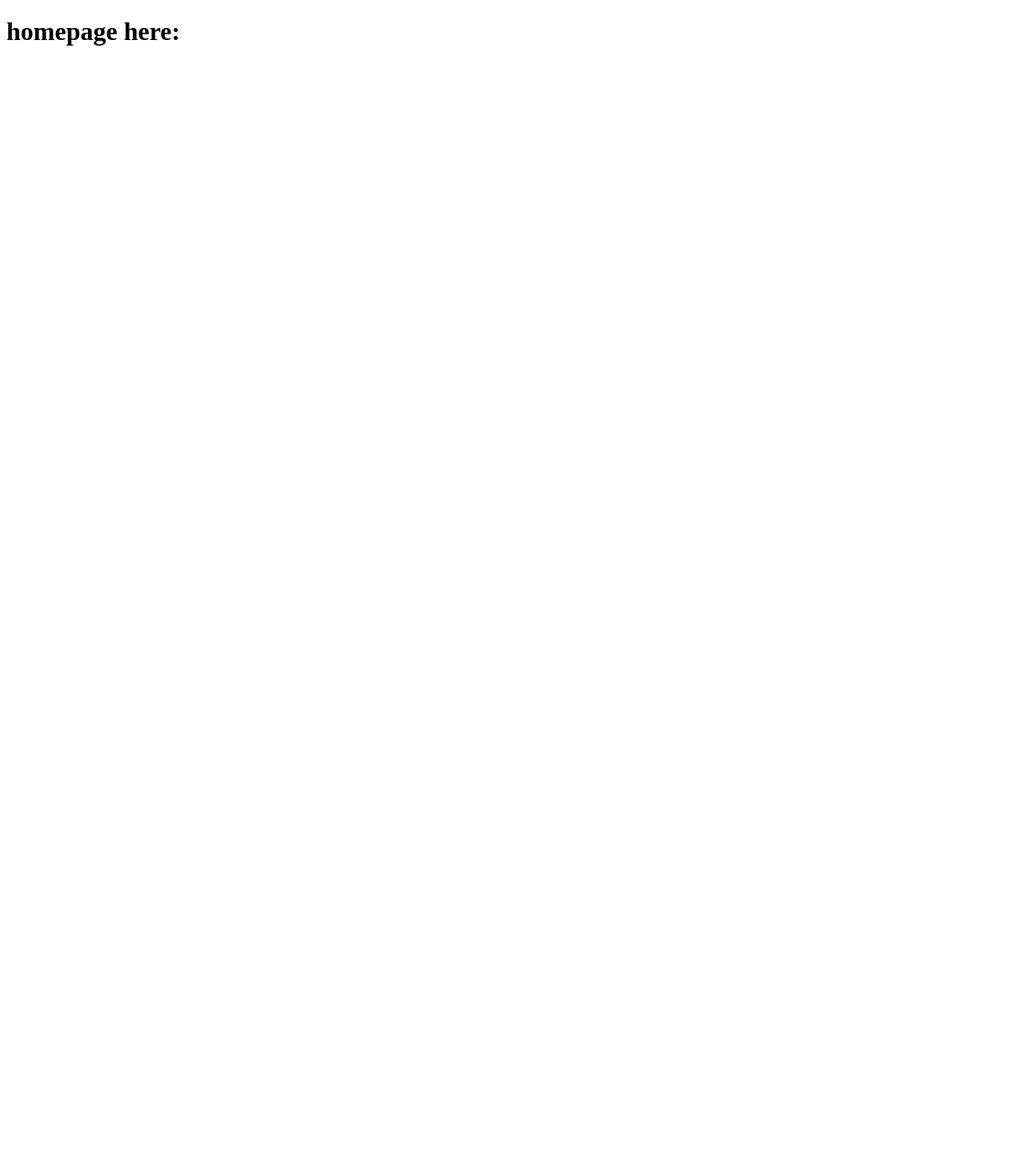
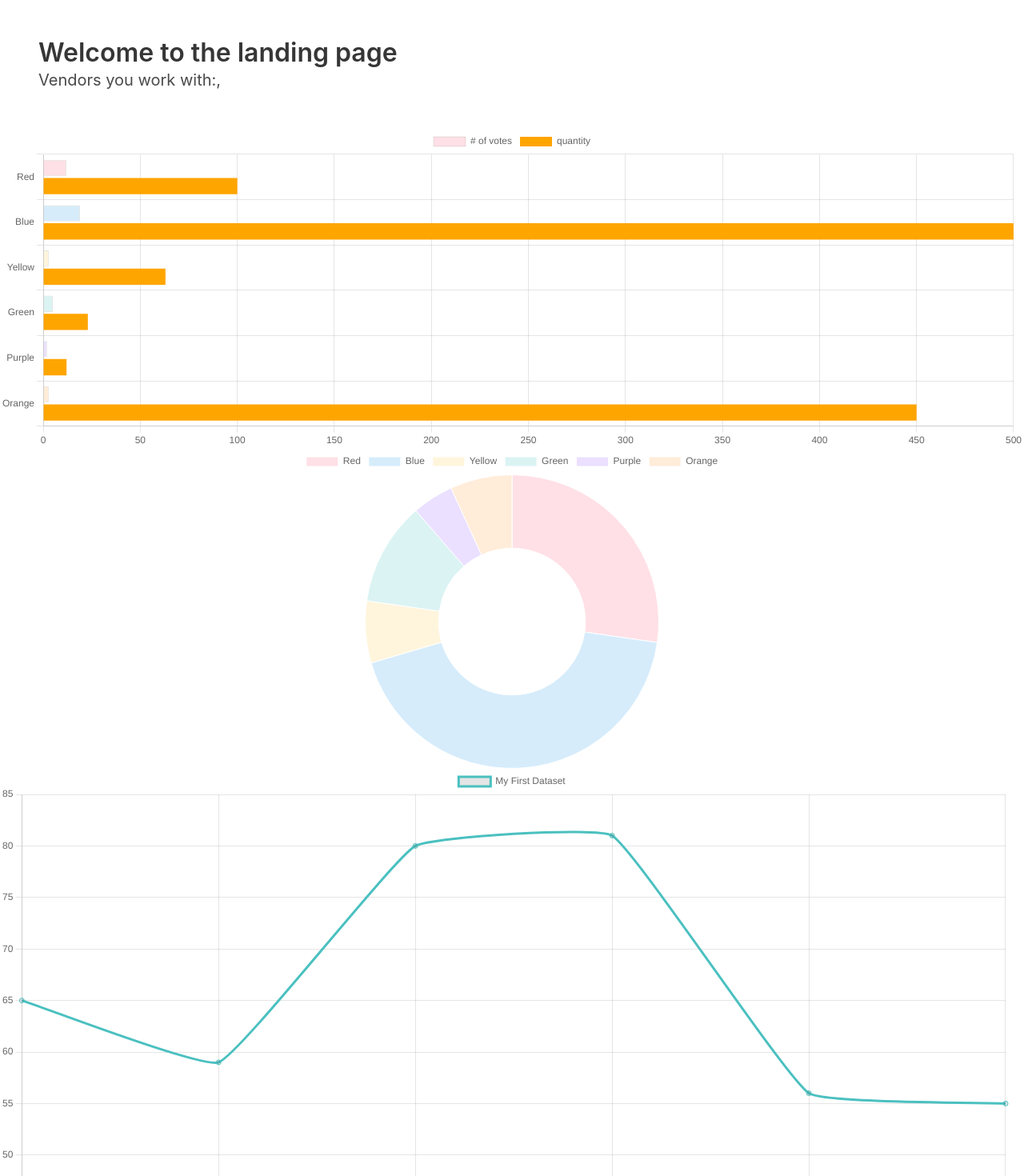
Before and after one commit to CloudBlue-GCSPdM/reseller-panel, a React (Create React App) app in the folder frontend/: page / in a window 1280 px wide. Shown: the top 1470 px of the page at 80% size. Before the commit the page ends 800 px from the top, so only its background shows below. Built offline with nearby package versions, Linux system fonts and the light colour scheme; no server answers.

Commit message:
added chart componnets, styled homepage, included css

```diff
--- a/frontend/package.json
+++ b/frontend/package.json
@@ -8,8 +8,11 @@
     "@testing-library/user-event": "^13.5.0",
     "axios": "^0.25.0",
     "bulma": "^0.9.3",
+    "chart.js": "^3.7.0",
     "react": "^17.0.2",
+    "react-chartjs-2": "^4.0.1",
     "react-dom": "^17.0.2",
+    "react-router-dom": "^6.2.1",
     "react-scripts": "5.0.0",
     "web-vitals": "^2.1.4"
   },
--- a/frontend/src/App.jsx
+++ b/frontend/src/App.jsx
@@ -1,4 +1,21 @@
 import React, { useEffect, useState } from "react";
+
+
+//components
+import Navbar from './components/Navbar';
+import BarChart from "./components/Charts/BarChart";
+import ScatterChart from "./components/Charts/ScatterChart";
+import DoughnutChart from "./components/Charts/DoughnutChart";
+import LineChart from "./components/Charts/LineChart";
+import Title from "./components/Title";
+
+//router
+import { BrowserRouter as Router, Routes, Route, Link } from "react-router-dom";
+
+//css
+import 'bulma/css/bulma.min.css'
+
+
 
 const App = () => {
   const [message, setMessage] = useState("");
@@ -17,11 +34,12 @@ const response = await fetch("/apitest", requestOptions);
 const data = JSON.parse(await response.text())
 
 
+console.log({data})
   if (!response.ok) {
     console.log("something went wrong")
   } else {
     console.log({ data })
-    setMessage(JSON.stringify(data.test.sample))
+    setMessage(JSON.stringify(data.vendors))
   }
 
 
@@ -33,7 +51,26 @@ useEffect (()=>{
 
   return (
     <div>
-      <h1> homepage here: {message} </h1>
+
+      <Title props={{"title": "Welcome to the landing page", "subtitle": `Vendors you work with:, ${message}`}}/>
+
+      <BarChart/>
+      <DoughnutChart/>
+      <LineChart/>
+
+      {/* <Routes>
+        <Route path='/' element={}></Route>
+
+      </Routes> */}
+
+      {/* <Router>
+        <Navbar />
+        <Routes>
+          <Route path='/'></Route>
+        </Routes>
+      </Router> */}
+
+
     </div>
   );
 };
--- /dev/null
+++ b/frontend/src/components/Charts/BarChart.js
@@ -0,0 +1,49 @@
+import React from 'react';
+
+
+//line needed to render (without tree shacking)
+import { Chart as ChartJS } from 'chart.js/auto'
+import { Bar } from 'react-chartjs-2'
+
+//components have to receive a dataset [] with properties:
+// labels, data, background color.
+
+const BarChart = () => {
+  return ( <div>
+
+    <Bar
+    data={{
+      labels: ['Red', 'Blue', 'Yellow', 'Green', 'Purple', 'Orange'],
+      datasets: [
+        {
+          label:"# of votes",
+          data : [12, 19, 3, 5, 2, 3],
+          backgroundColor: [
+            'rgba(255, 99, 132, 0.2)',
+            'rgba(54, 162, 235, 0.2)',
+            'rgba(255, 206, 86, 0.2)',
+            'rgba(75, 192, 192, 0.2)',
+            'rgba(153, 102, 255, 0.2)',
+            'rgba(255, 159, 64, 0.2)'
+        ],
+        borderWidth: 1
+        },
+        {
+          label: "quantity",
+          data: [100,500,63,23,12,450],
+          backgroundColor: 'Orange',
+          borderColor: "red"
+        }
+      ],
+    }}
+    height={400}
+    width={600}
+    options={{maintainAspectRatio:false,
+      indexAxis: 'y'
+    }}
+    />
+  </div> );
+}
+
+
+export default BarChart;
--- /dev/null
+++ b/frontend/src/components/Charts/DoughnutChart.js
@@ -0,0 +1,39 @@
+import React from 'react';
+import { Doughnut } from 'react-chartjs-2';
+
+const DoughnutChart = () => {
+  return <div>
+      <Doughnut
+
+      data={{
+        labels: ['Red', 'Blue', 'Yellow', 'Green', 'Purple', 'Orange'],
+        datasets: [
+          {
+            label:"# of votes",
+            data : [12, 19, 3, 5, 2, 3],
+            backgroundColor: [
+              'rgba(255, 99, 132, 0.2)',
+              'rgba(54, 162, 235, 0.2)',
+              'rgba(255, 206, 86, 0.2)',
+              'rgba(75, 192, 192, 0.2)',
+              'rgba(153, 102, 255, 0.2)',
+              'rgba(255, 159, 64, 0.2)'
+          ],
+          borderWidth: 1
+          },
+
+        ]
+      }}
+      height={400}
+      width={600}
+      options={{maintainAspectRatio:false
+
+      }}
+
+
+      />
+  </div>;
+}
+
+
+export default DoughnutChart;
--- /dev/null
+++ b/frontend/src/components/Charts/LineChart.js
@@ -0,0 +1,23 @@
+import React from 'react';
+import { Line } from 'react-chartjs-2';
+
+const LineChart = () => {
+  return (<div>
+    <Line
+        data={{
+                labels: ['Red', 'Blue', 'Yellow', 'Green', 'Purple', 'Orange'],
+                datasets: [{
+                    label: 'My First Dataset',
+                    data: [65, 59, 80, 81, 56, 55, 40],
+                    fill: false,
+                    borderColor: 'rgb(75, 192, 192)',
+                    tension: 0.1
+                  }]
+        }}
+    />
+
+  </div>);
+}
+
+
+export default LineChart;
--- /dev/null
+++ b/frontend/src/components/Charts/ScatterChart.js
@@ -0,0 +1,44 @@
+import React from 'react';
+//line needed to render (without tree shacking)
+import { Chart as ChartJS } from 'chart.js/auto'
+import { Scatter }  from 'react-chartjs-2'
+
+
+ const ScatterChart = () => {
+  return <div>
+      <Scatter
+      data={{
+        labels: ['Red', 'Blue', 'Yellow', 'Green', 'Purple', 'Orange'],
+        datasets: [
+          {
+            label:"# of votes",
+            data : [12, 19, 3, 5, 2, 3],
+            backgroundColor: [
+              'rgba(255, 99, 132, 0.2)',
+              'rgba(54, 162, 235, 0.2)',
+              'rgba(255, 206, 86, 0.2)',
+              'rgba(75, 192, 192, 0.2)',
+              'rgba(153, 102, 255, 0.2)',
+              'rgba(255, 159, 64, 0.2)'
+          ],
+          borderWidth: 1
+          },
+          {
+            label: "quantity",
+            data: [100,500,63,23,12,450],
+            backgroundColor: 'orange',
+            borderColor: "red"
+          }
+        ]
+      }}
+      height={400}
+      width={600}
+      options={{maintainAspectRatio:false
+
+      }}
+
+      />
+
+  </div>;
+}
+export default ScatterChart;
--- /dev/null
+++ b/frontend/src/components/Charts/Utils/index.js
@@ -0,0 +1,5 @@
+// TODO:
+
+// Return months of year
+// normalize data
+// standarize data
--- /dev/null
+++ b/frontend/src/components/Navbar.js
@@ -0,0 +1,19 @@
+import React, {useState} from 'react';
+import { Link } from 'react-router-dom';
+
+
+export default function chart() {
+  return
+   <>
+      <nav className='navbar'>
+      <div className='navbar-container'>
+        <Link to="/" className="navbar-logo">
+
+        RESSller
+
+        </Link>
+
+    </div>
+    </nav>
+  </>;
+}
--- /dev/null
+++ b/frontend/src/components/Title.js
@@ -0,0 +1,21 @@
+import React from 'react';
+
+const Title = ({props}) => {
+
+console.log("here ar e the props:", {props})
+  return <div>
+      <section class="hero">
+          <div class="hero-body">
+              <p class="title">
+                  {props.title}
+              </p>
+              <p class="subtitle">
+                  {props.subtitle}
+              </p>
+          </div>
+      </section>
+  </div>;
+}
+
+
+export default Title;
```
Also changed, not shown: 2 other files (tests, documents, lock files or other folders).
